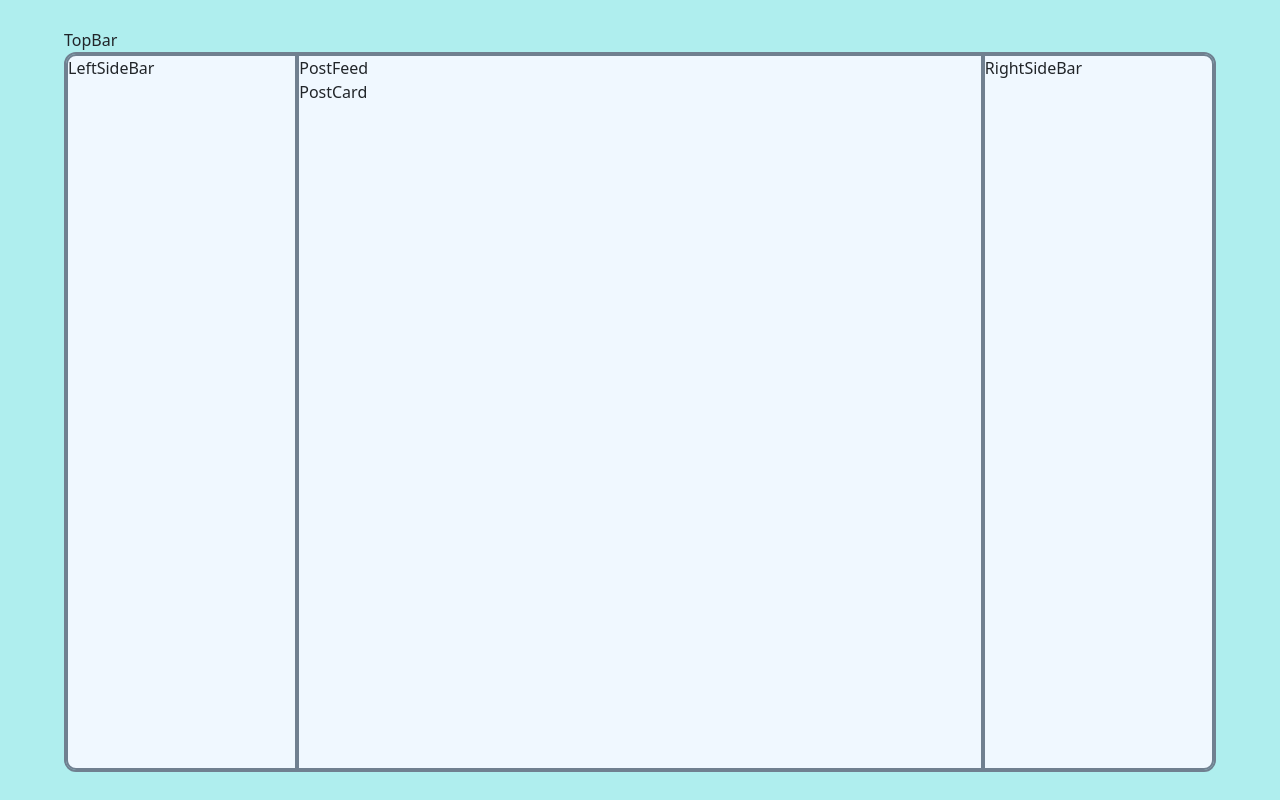
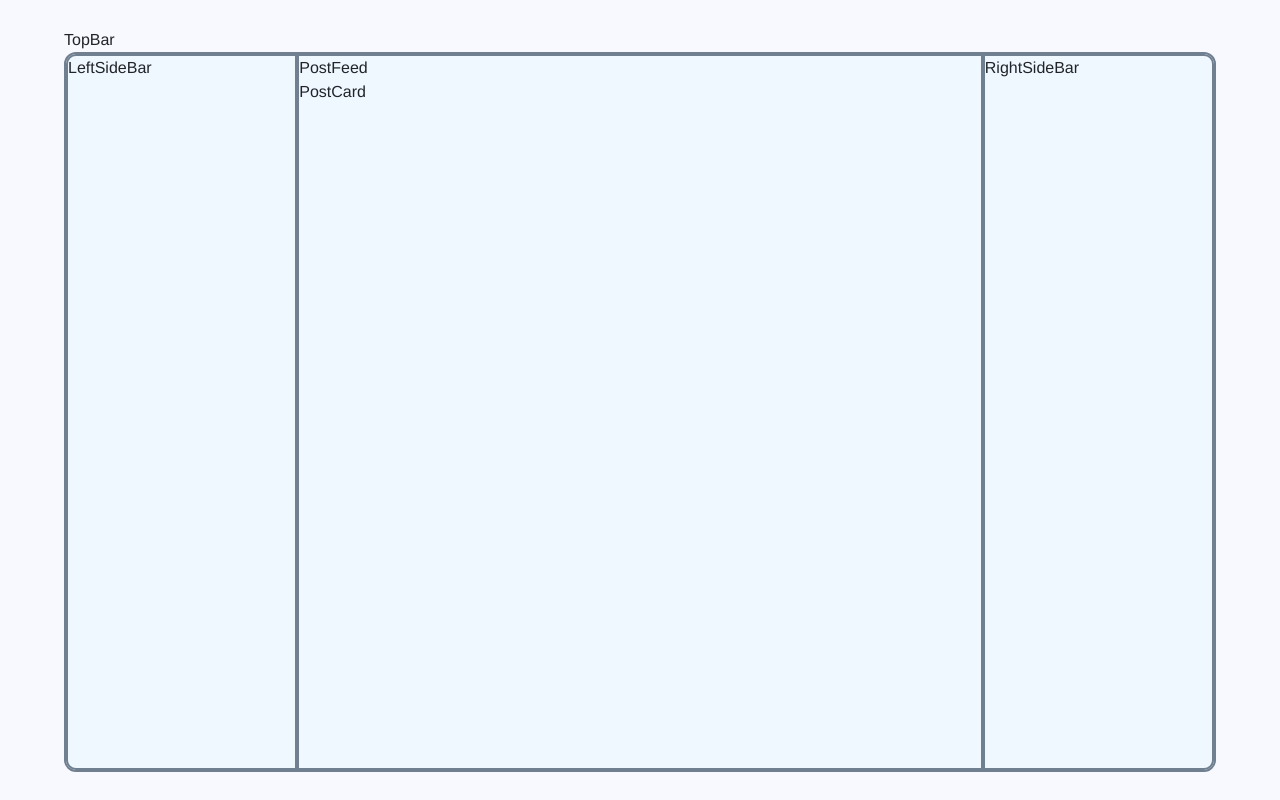
Before and after one commit to adbhati05/Web-Apps, a React (Vite) app in the folder CRUDApp/: page / in a window 1280 px wide. Built offline with nearby package versions, Linux system fonts and the light colour scheme.

Commit message:
Made the font for the site be Helvetica.

```diff
--- a/CRUDApp/src/App.css
+++ b/CRUDApp/src/App.css
@@ -8,9 +8,10 @@
 
 /* This second rule set here ensures that the background color of the page is an off white and that the container (in each of the CSS files for each page) is centered and follows flex display formatting (elements stack horizontally). */
 body {
+  font-family: Helvetica, sans-serif;
   display: flex;
   align-items: center;
   justify-content: center;
   height: 100vh;
-  background-color: paleturquoise;
+  background-color: ghostwhite;
 }
```
